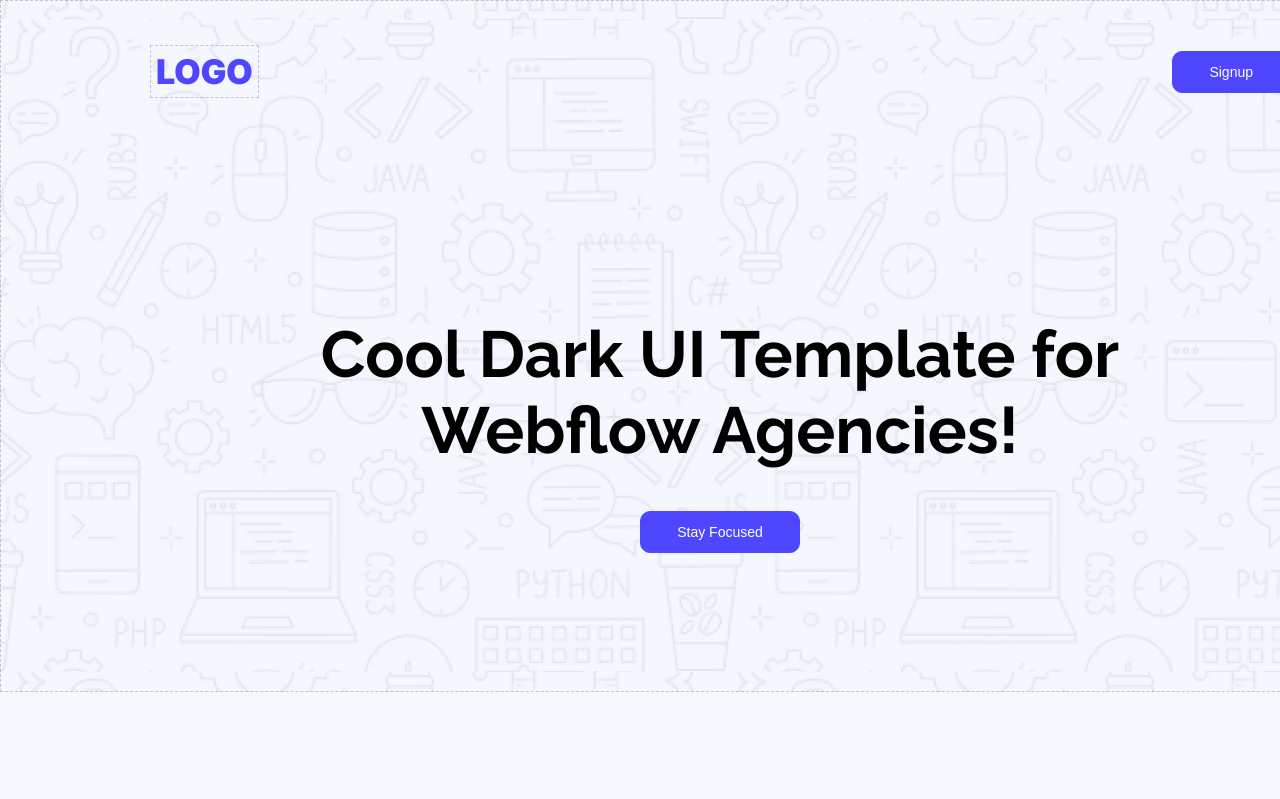
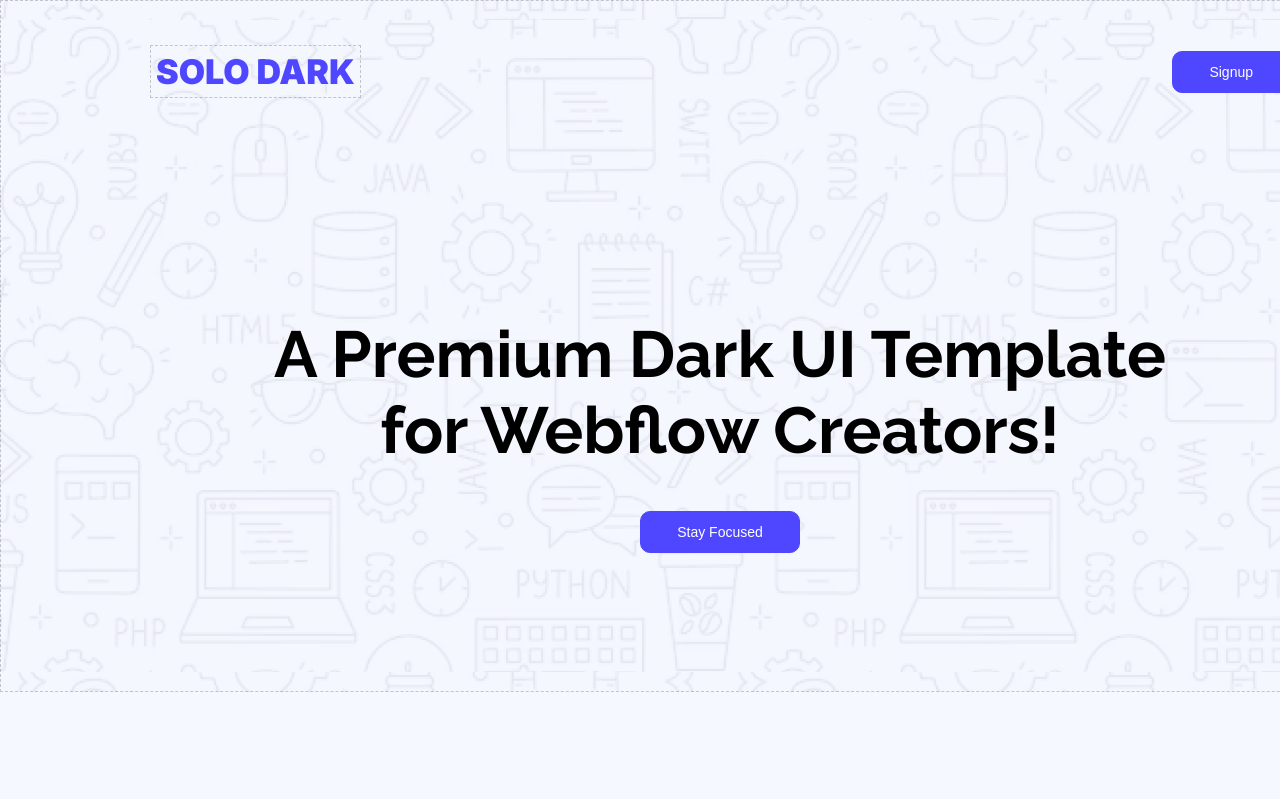
Before and after one commit to atmabdullaham/landing-launchpad, a plain HTML site: page index.html in a window 1280 px wide. Shown: the top 799 px of the page. Drawn offline with Linux system fonts and the light colour scheme.

Commit message:
change website name and banner heading

```diff
--- a/index.html
+++ b/index.html
@@ -19,12 +19,12 @@
 <body>
     <header>
         <nav class="navbar">
-            <h3>logo</h3>
+            <h3>solo dark</h3>
             <button>Signup</button>
         </nav>
         <!-- Banner -->
          <div class="banner">
-           <h1>Cool Dark UI Template for Webflow Agencies!</h1>
+           <h1>A Premium Dark UI Template for Webflow Creators!</h1>
             <button>Stay Focused</button>
          </div>
     </header>
@@ -160,7 +160,7 @@
     </main>
     <footer>
         <div class="footer-section">
-            <h1>Logo</h1>
+            <h1>solo Dark</h1>
             <p>Ready to elevate your online presence? Contact us today to discuss your project and discover how we can bring your
             vision to life.</p>
             <div id="footer-nav">
```
